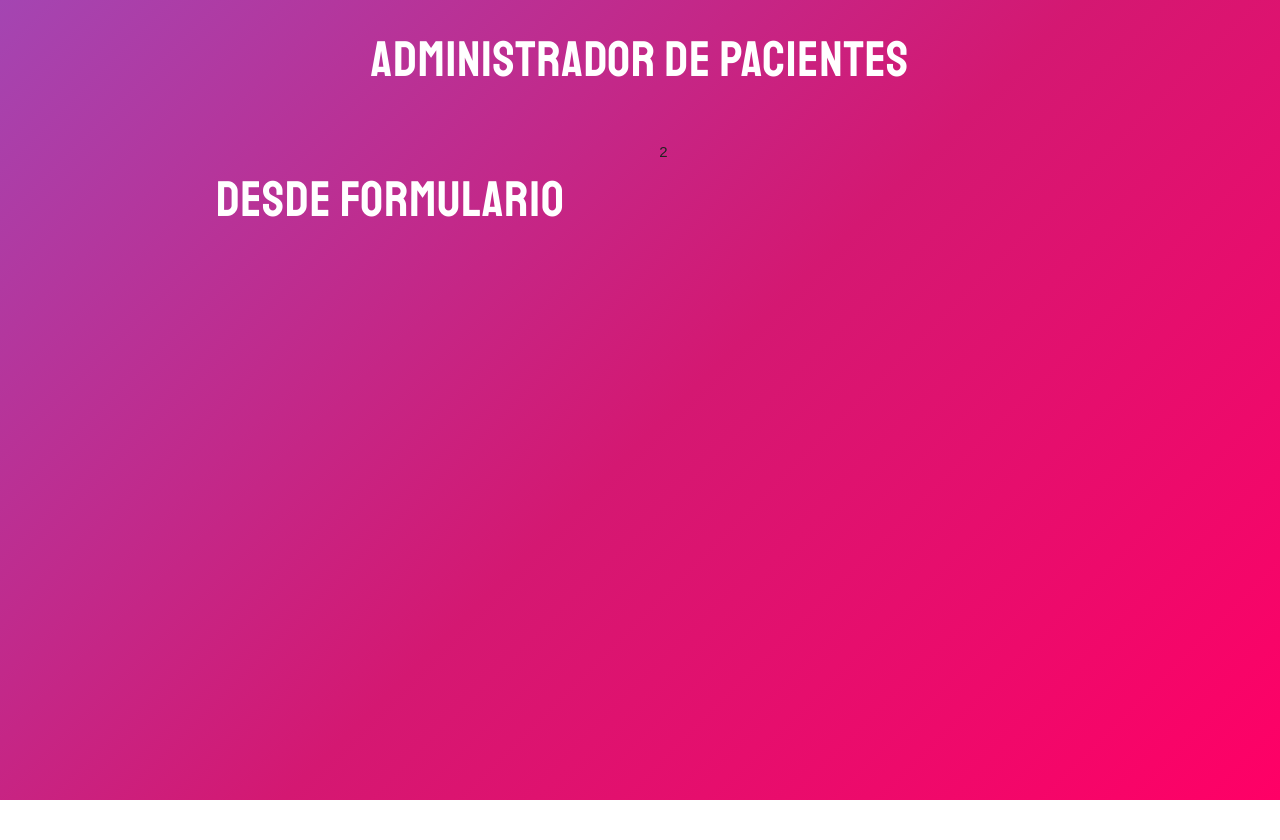
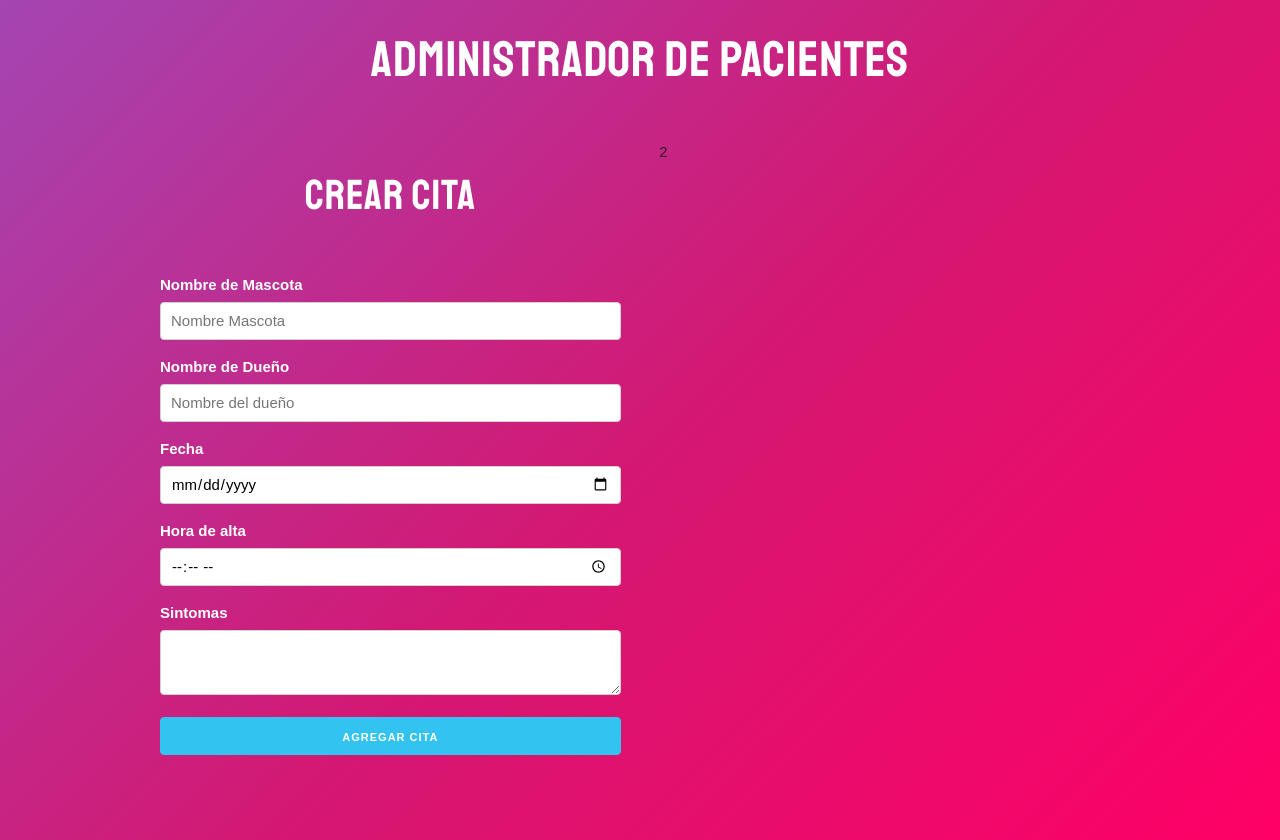
Before and after one commit to MauricioGarcia12/Patients-Administrator, a React (Create React App) app: page / in a window 1280 px wide. Before the commit the page ends 800 px from the top, so only its background shows below. Built offline with nearby package versions, Linux system fonts and the light colour scheme.

Commit message:
Creando formulario

```diff
--- a/src/componets/Formulario.jsx
+++ b/src/componets/Formulario.jsx
@@ -1,8 +1,72 @@
-import React from 'react';
+import React, {Fragment, useState} from 'react';
+
+
 
 const Forumulario = () => {
+        //CREAR STATE DE CITAS
+    const [cita,actualizarCita] = useState({
+        mascota:'',
+        propietario:'',
+        fecha:'',
+        hora:'',
+        sintomas:''
+    });
+
+    //Function que se ejecuta cada que el usuario escribe en el input
+
+    const actualizarState = () =>{
+        console.log('escribiendo..');
+}
     return (
-        <h1>Desde formulario</h1>
+        <Fragment>
+            <h2>Crear Cita</h2>
+            <form>
+                <label>Nombre de Mascota</label>
+                <input
+                    type='text'
+                    name='mascota'
+                    className='u-full-width'
+                    placeholder='Nombre Mascota'
+                    onChange={actualizarState}
+                />
+                <label>Nombre de Dueño</label>
+                <input
+                    type='text'
+                    name='propetario'
+                    className='u-full-width'
+                    placeholder='Nombre del dueño'
+                    onChange={actualizarState}
+
+                />
+                <label>Fecha</label>
+                <input
+                    type='date'
+                    name='fecha'
+                    className='u-full-width'
+                    onChange={actualizarState}
+
+                />
+                <label>Hora de alta</label>
+                <input
+                    type='time'
+                    name='hora'
+                    className='u-full-width'
+                    onChange={actualizarState}
+
+                />
+                <label>Sintomas</label>
+                <textarea
+                className='u-full-width'
+                name='sintomas'
+                onChange={actualizarState}
+
+                > </textarea>
+                <button
+                type='submit'
+                className='u-full-width button-primary'
+                >Agregar Cita</button>
+            </form>
+        </Fragment>
     );
 }
 
```
